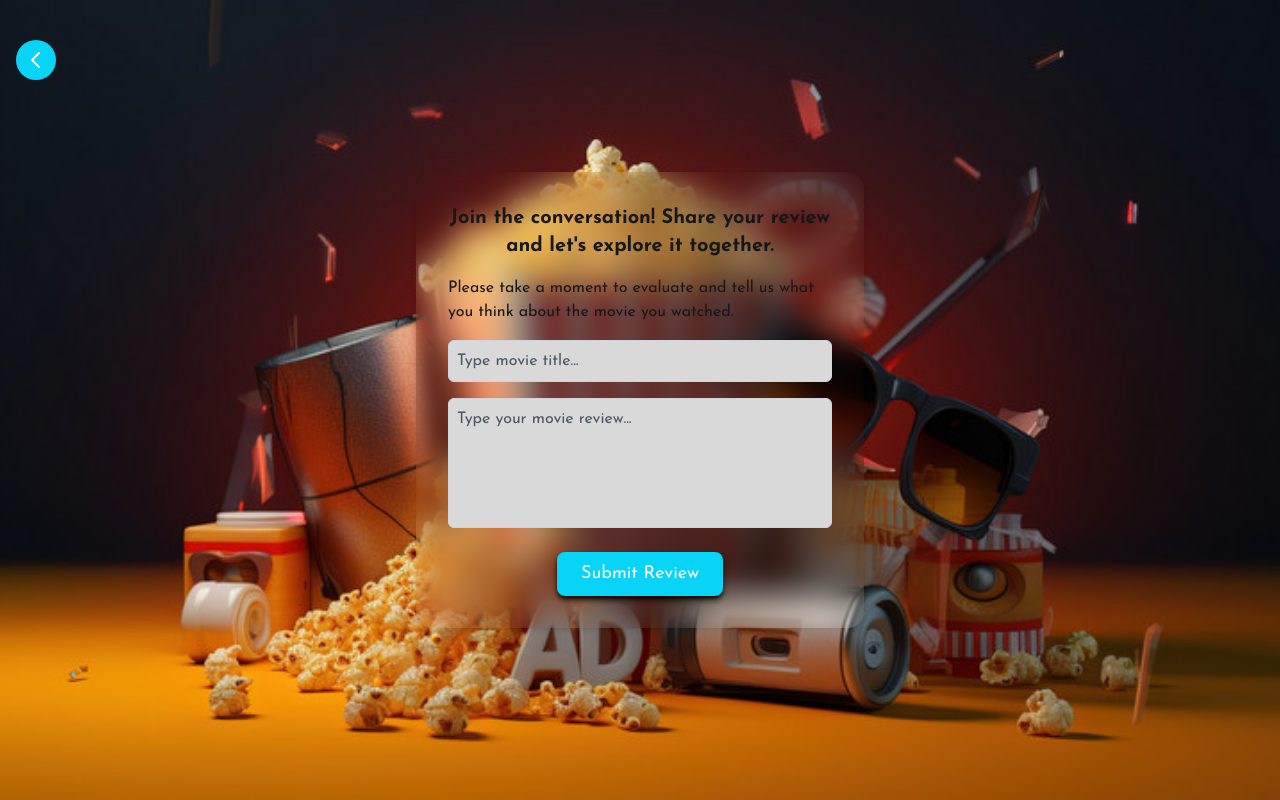
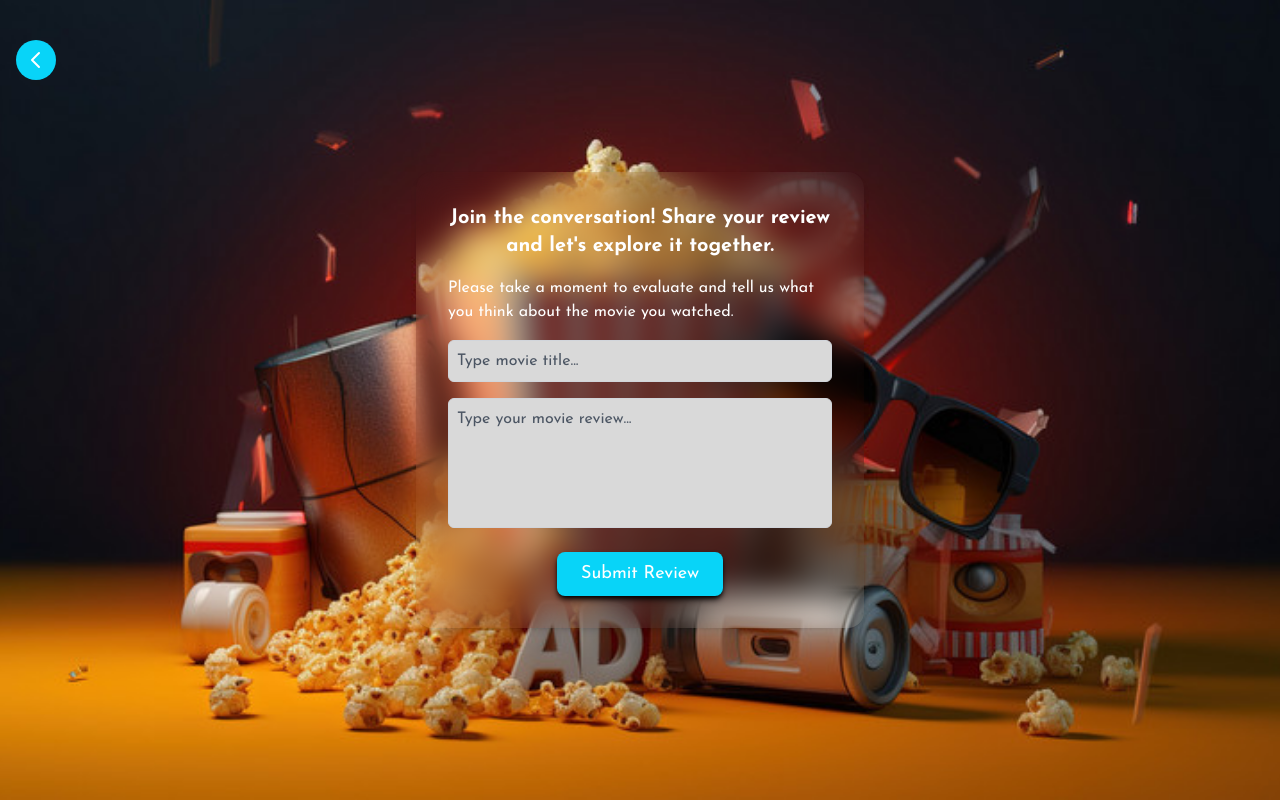
Before and after one commit to hunterachieng/alkeema-analysis, a Next.js app: page /review in a window 1280 px wide. Built offline with nearby package versions, Linux system fonts and the light colour scheme.

Commit message:
Updated review text color

```diff
--- a/app/review/page.tsx
+++ b/app/review/page.tsx
@@ -93,12 +93,12 @@ const ReviewForm = () => {
 
       <div className="backdrop-blur-lg bg-gray bg-opacity-40 p-8 rounded-2xl max-w-md w-full relative transition-shadow duration-300 shadow-md shadow-gray">
         <h2
-          className={`text-xl font-bold mb-4 text-center ${josefinSans.className}`}
+          className={`text-xl font-bold mb-4 text-center text-white ${josefinSans.className}`}
         >
           Join the conversation! Share your review and let&apos;s explore it
           together.
         </h2>
-        <p className={`mb-4 text-left ${josefinSans.className}`}>
+        <p className={`mb-4 text-left text-white ${josefinSans.className}`}>
           Please take a moment to evaluate and tell us what you think about the
           movie you watched.
         </p>
```
